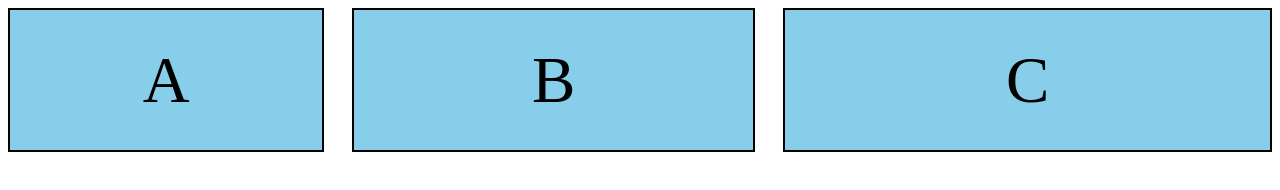
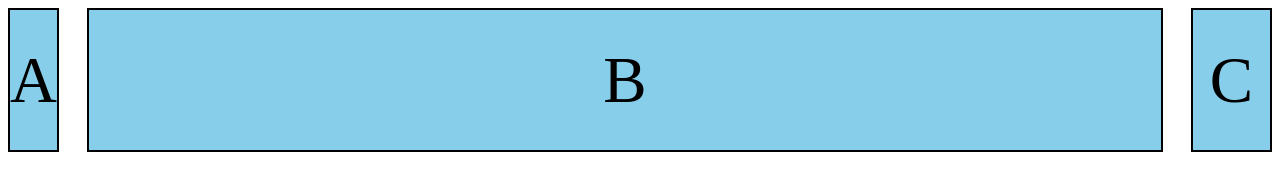
Before and after one commit to Arshad313/Project-1, a plain HTML site: page Index.html in a window 1280 px wide. Drawn offline with Linux system fonts and the light colour scheme.

Commit message:
shorthand property added

```diff
--- a/style.css
+++ b/style.css
@@ -16,6 +16,7 @@
     display: flex;
     align-items: center;
     justify-content: center;
+    flex-wrap: wrap;
 
 }
 
@@ -26,8 +27,7 @@
 
 .box-2 {
     /*  align-self: center; */
-    flex-grow: 3;
-    flex-shrink: 3;
+    flex: 2 1 30em;
 }
 
 .box-3 {
```
